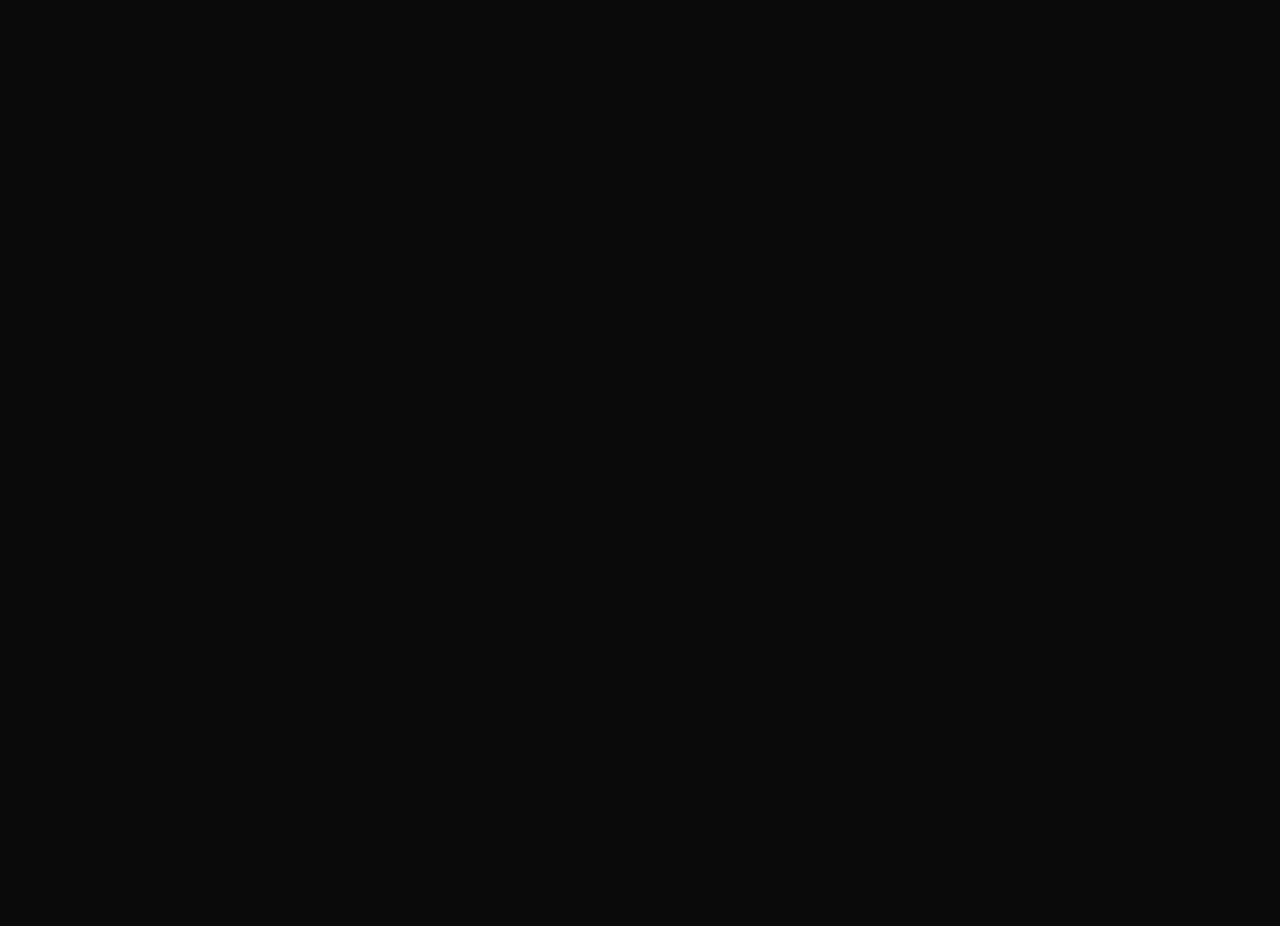
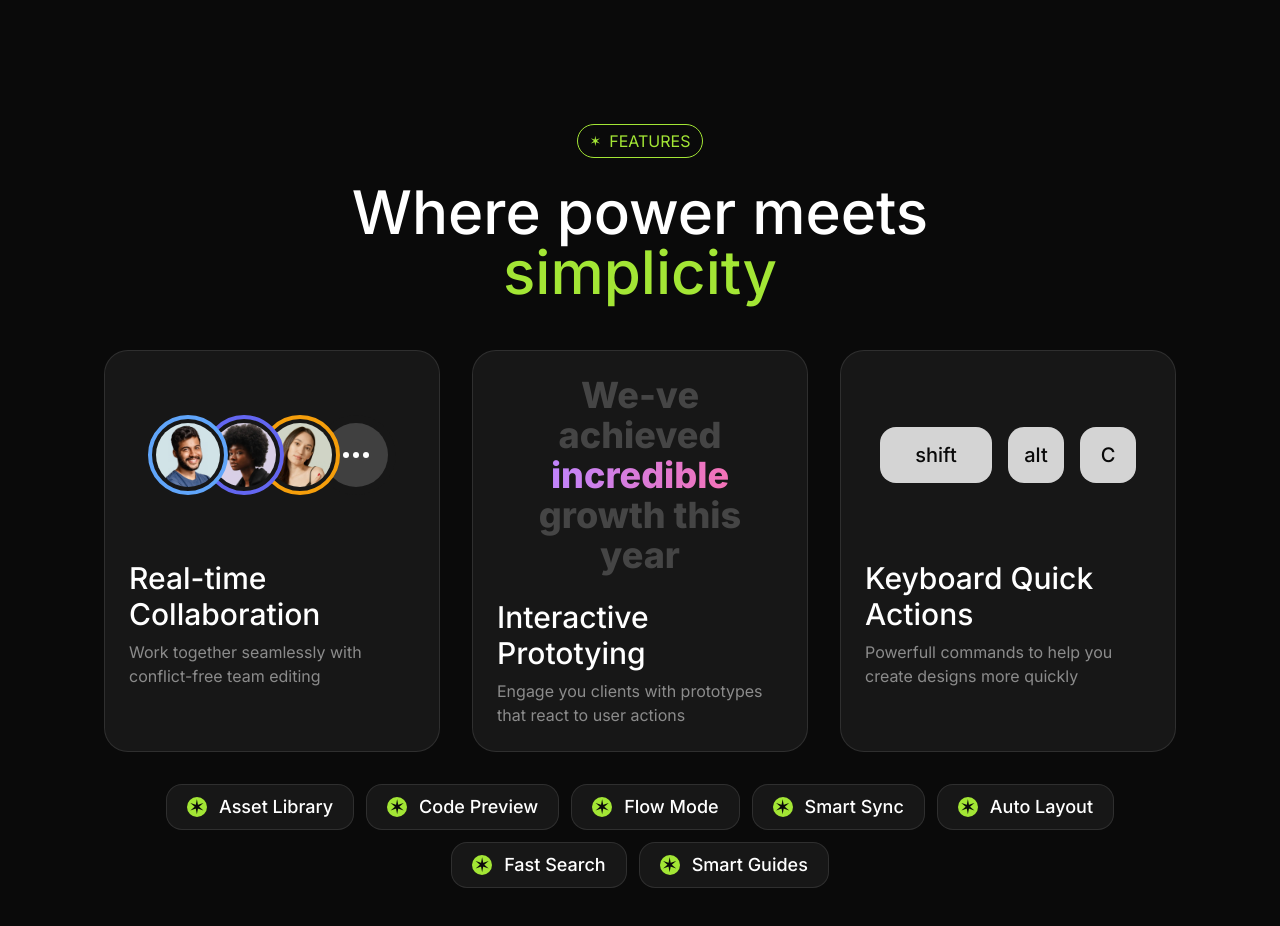
Before and after one commit to MominIshtiaq/Layers, a Next.js app: page / in a window 1280 px wide. Shown: the part 2000-2926 px from the top of the page. Before the commit the page ends 2028 px from the top, so only its background shows below. Built offline with nearby package versions, Linux system fonts and the light colour scheme.

Commit message:
features layout complete

```diff
--- a/src/app/page.tsx
+++ b/src/app/page.tsx
@@ -1,7 +1,8 @@
 import Hero from "@/sections/Hero";
+import Navbar from "@/sections/Navbar";
+import Features from "@/sections/Features";
+import LogoTicker from "@/sections/LogoTicker";
 import Introduction from "@/sections/Introduction";
-import LogoTicker from "@/sections/LogoTicker";
-import Navbar from "@/sections/Navbar";
 
 export default function Home() {
     return (
@@ -10,6 +11,7 @@
             <Hero />
             <LogoTicker />
             <Introduction />
+            <Features />
         </>
     );
 }
--- /dev/null
+++ b/src/components/Avatar.tsx
@@ -0,0 +1,19 @@
+import React, { HTMLAttributes } from "react";
+import { twMerge } from "tailwind-merge";
+
+const Avatar = (props: HTMLAttributes<HTMLDivElement>) => {
+    const { className, children, ...otherProps } = props;
+    return (
+        <div
+            className={twMerge(
+                "size-20 rounded-full overflow-hidden border-4 border-blue-400 p-1 bg-neutral-900",
+                className
+            )}
+            {...otherProps}
+        >
+            {children}
+        </div>
+    );
+};
+
+export default Avatar;
--- /dev/null
+++ b/src/components/FeatureCard.tsx
@@ -0,0 +1,27 @@
+import React from "react";
+import { twMerge } from "tailwind-merge";
+
+const FeatureCard = (props: {
+    title: string;
+    description: string;
+    children?: React.ReactNode;
+    className?: string;
+}) => {
+    const { title, description, className, children } = props;
+    return (
+        <div
+            className={twMerge(
+                "bg-neutral-900 border border-white/10 p-6 rounded-3xl",
+                className
+            )}
+        >
+            <div className="aspect-video">{children}</div>
+            <div>
+                <h3 className="text-3xl font-medium mt-6">{title}</h3>
+                <p className="text-white/50 mt-2">{description}</p>
+            </div>
+        </div>
+    );
+};
+
+export default FeatureCard;
--- /dev/null
+++ b/src/components/Key.tsx
@@ -0,0 +1,19 @@
+import React, { HTMLAttributes } from "react";
+import { twMerge } from "tailwind-merge";
+
+const Key = (props: HTMLAttributes<HTMLDivElement>) => {
+    const { className, children, ...otherProps } = props;
+    return (
+        <div
+            className={twMerge(
+                "size-14 bg-neutral-300 inline-flex items-center justify-center rounded-2xl text-xl text-neutral-950 font-medium",
+                className
+            )}
+            {...otherProps}
+        >
+            {children}
+        </div>
+    );
+};
+
+export default Key;
--- a/src/sections/Features.tsx
+++ b/src/sections/Features.tsx
@@ -1,3 +1,13 @@
+import Tag from "@/components/Tag";
+import Key from "@/components/Key";
+import Avatar from "@/components/Avatar";
+import FeatureCard from "@/components/FeatureCard";
+import avatar1 from "@/assets/images/avatar-ashwin-santiago.jpg";
+import avatar2 from "@/assets/images/avatar-lula-meyers.jpg";
+import avatar3 from "@/assets/images/avatar-florence-shaw.jpg";
+// import avatar4 from "@/assets/images/avatar-owen-garcia.jpg";
+import Image from "next/image";
+
 const features = [
     "Asset Library",
     "Code Preview",
@@ -9,5 +19,102 @@
 ];
 
 export default function Features() {
-    return <div>Features</div>;
+    return (
+        <section className="py-24">
+            <div className="container">
+                <div className="flex justify-center">
+                    <Tag>Features</Tag>
+                </div>
+                <h2 className="text-6xl font-medium text-center mt-6 max-w-2xl mx-auto">
+                    Where power meets{" "}
+                    <span className="text-lime-400">simplicity</span>
+                </h2>
+                <div className="mt-12 grid grid-cols-1 md:grid-cols-4 lg:grid-cols-3 gap-8">
+                    <FeatureCard
+                        className="md:col-span-2 lg:col-span-1"
+                        title="Real-time Collaboration"
+                        description="Work together seamlessly with conflict-free team
+                            editing"
+                    >
+                        <div className="aspect-video flex items-center justify-center">
+                            <Avatar className="z-40">
+                                <Image
+                                    src={avatar1}
+                                    alt="Avatar 1"
+                                    className="rounded-full"
+                                />
+                            </Avatar>
+                            <Avatar className="-ml-6 border-indigo-500 z-30">
+                                <Image
+                                    src={avatar2}
+                                    alt="Avatar 2"
+                                    className="rounded-full"
+                                />
+                            </Avatar>
+                            <Avatar className="-ml-6 border-amber-500 z-20">
+                                <Image
+                                    src={avatar3}
+                                    alt="Avatar 3"
+                                    className="rounded-full"
+                                />
+                            </Avatar>
+                            <Avatar className="-ml-6 border-transparent">
+                                <div className="size-full bg-neutral-700 rounded-full inline-flex items-center justify-center gap-1">
+                                    {Array.from({ length: 3 }).map((_, i) => (
+                                        <span
+                                            key={i}
+                                            className="size-1.5 rounded-full bg-white"
+                                        />
+                                    ))}
+                                </div>
+                            </Avatar>
+                        </div>
+                    </FeatureCard>
+                    <FeatureCard
+                        className="md:col-span-2 lg:col-span-1"
+                        title="Interactive Prototying"
+                        description="Engage you clients with prototypes that react to
+                            user actions"
+                    >
+                        <div className="aspect-video flex items-center justify-center">
+                            <p className="text-4xl font-extrabold text-white/20 text-center">
+                                We-ve achieved{" "}
+                                <span className="bg-gradient-to-r from-purple-400 to-pink-400 bg-clip-text text-transparent">
+                                    incredible
+                                </span>{" "}
+                                growth this year
+                            </p>
+                        </div>
+                    </FeatureCard>
+                    <FeatureCard
+                        className="md:col-span-2 md:col-start-2 lg:col-span-1 lg:col-start-auto"
+                        title="Keyboard Quick Actions"
+                        description="Powerfull commands to help you create designs more
+                            quickly"
+                    >
+                        <div className="aspect-video flex items-center justify-center gap-4">
+                            <Key className="w-28">shift</Key>
+                            <Key>alt</Key>
+                            <Key>C</Key>
+                        </div>
+                    </FeatureCard>
+                </div>
+                <div className="mt-8 flex flex-wrap gap-3 justify-center">
+                    {features.map((feature) => (
+                        <div
+                            key={feature}
+                            className="bg-neutral-900 border border-white/10 inline-flex px-3 md:px-5 py-1.5 md:py-2 rounded-2xl gap-3 items-center"
+                        >
+                            <span className="bg-lime-400 text-neutral-950 size-5 inline-flex rounded-full items-center justify-center text-xl">
+                                &#10038;
+                            </span>
+                            <span className="font-medium md:text-lg">
+                                {feature}
+                            </span>
+                        </div>
+                    ))}
+                </div>
+            </div>
+        </section>
+    );
 }
```
